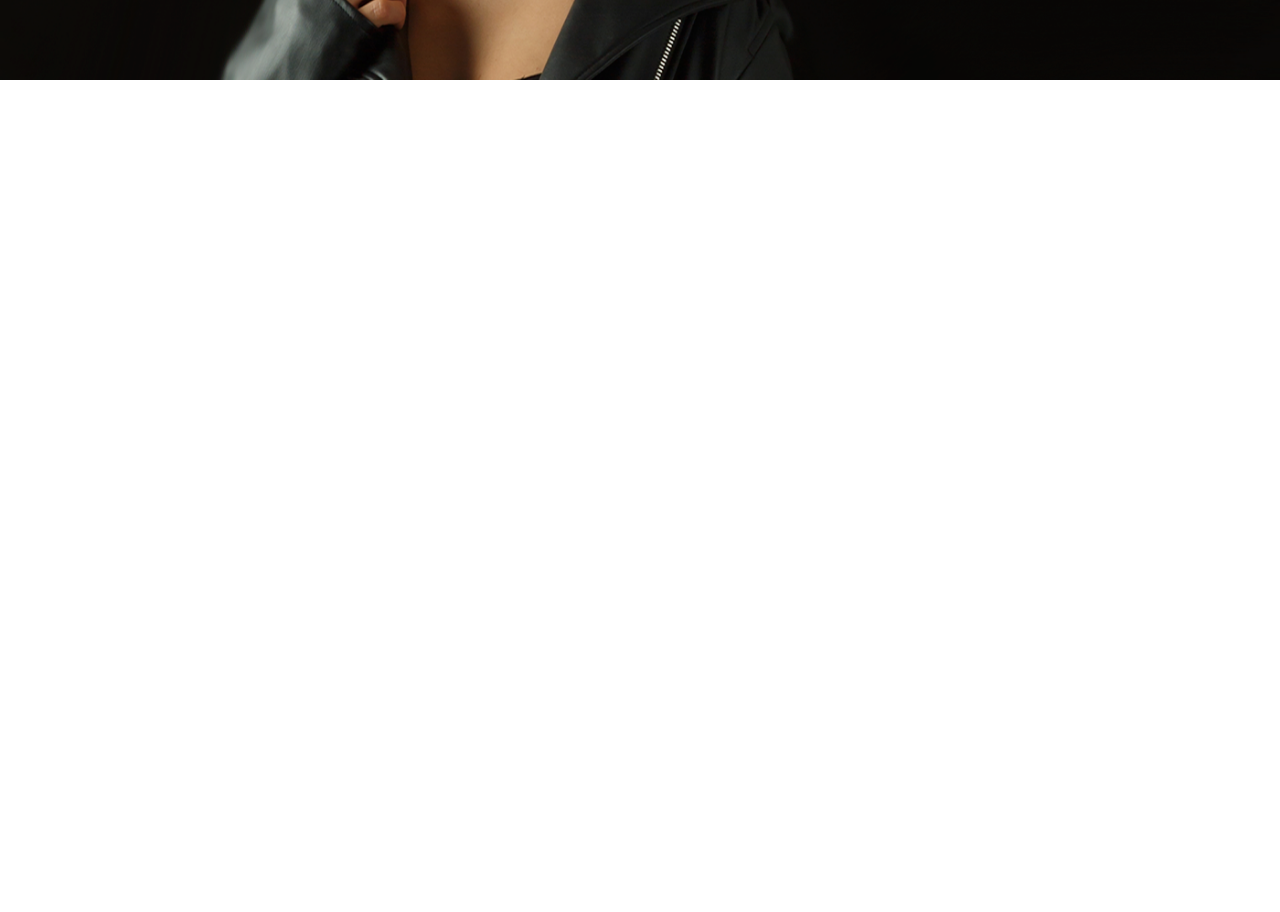
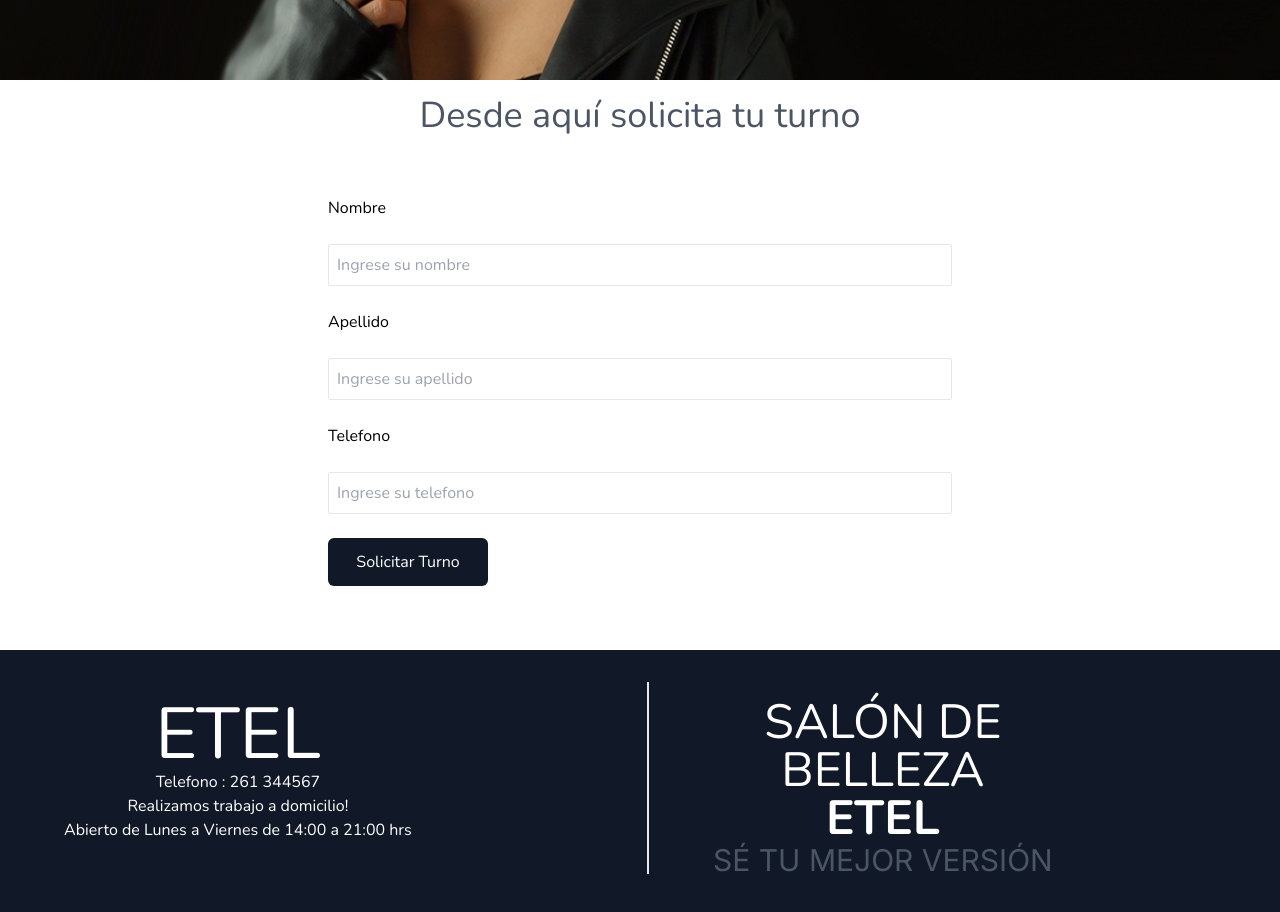
Before and after one commit to martinsetaro/etel-salon-belleza, a Next.js app: page /Turnos in a window 1280 px wide. Shown: the part 560-1472 px from the top of the page. Before the commit the page ends 800 px from the top, so only its background shows below. Built offline with nearby package versions, Linux system fonts and the light colour scheme.

Commit message:
agregado de footer

```diff
--- a/src/app/Nosotros/page.jsx
+++ /dev/null
@@ -1,12 +0,0 @@
-"use client";
-import React from 'react'
-
-const page = () => {
-  return (
-    <div>
-      <h2 className='text-5xl text-center'>Acá nosotros</h2>
-    </div>
-  )
-}
-
-export default page
--- a/src/app/Turnos/page.js
+++ b/src/app/Turnos/page.js
@@ -3,13 +3,47 @@ import { useState } from "react";
 import Header from "@/components/Header";
 
 
+
 const page = () => {
 
   return (
-    <div>
 
 
+    <div className="w-full h-auto p-4 pb-12">
+       <h2 className="text-4xl text-center font-nunito text-gray-600"> Desde aquí solicita tu turno</h2>
+       <div className="w-full h-auto pt-3 pb-4 flex justify-center">
+        <form className="w-1/2 h-auto mt-12  flex flex-col gap-6 font-nunito">
+          <label>Nombre</label>
+          <input
+          type="text"
+          placeholder="Ingrese su nombre"
+          className="pl-2 border-[.1rem] rounded-sm pt-2 pb-2"
+          />
+          <label>Apellido</label>
+          <input
+          type="text"
+          placeholder="Ingrese su apellido"
+          className="pl-2 border-[.1rem] rounded-sm pt-2 pb-2"
+          />
+          <label>Telefono</label>
+          <input
+          type="number"
+          placeholder="Ingrese su telefono"
+          className="pl-2 border-[.1rem] rounded-sm pt-2 pb-2"
+          min='0'
+          />
+          <button
+          className="bg-gray-900 text-white font-nunito w-[10rem] h-[3rem] rounded-md"
+          >
+          Solicitar Turno
+          </button>
+
+        </form>
+
+       </div>
+
     </div>
+
 
   )
 }
--- a/src/app/layout.js
+++ b/src/app/layout.js
@@ -1,6 +1,7 @@
 import Header from '@/components/Header'
 import './globals.css'
 import { Inter } from 'next/font/google'
+import Footer from '@/components/Footer'
 
 const inter = Inter({ subsets: ['latin'] })
 
@@ -17,6 +18,7 @@ export default function RootLayout({ children }) {
       className={inter.className}>
         <Header/>
         {children}
+        <Footer/>
         </body>
     </html>
   )
--- a/src/app/page.js
+++ b/src/app/page.js
@@ -1,17 +1,19 @@
 
 import Bienvenidos from "@/components/Bienvenidos"
 import Trabajos from "@/components/Trabajos"
-
+import Footer from "@/components/Footer"
+import Layout from "./layout"
 
 const page = () => {
 
 
   return (
 
-    <div className="w-full h-[50rem]">
+
+
+    <div className="w-full h-auto">
       <Bienvenidos/>
       <Trabajos/>
-
     </div>
 
   )
--- /dev/null
+++ b/src/components/Footer.js
@@ -0,0 +1,32 @@
+"use client";
+import Navigation from "./Navigation";
+
+const Footer = () => {
+
+
+
+  return (
+    <div className="w-full h-80 bg-gray-900 text-white">
+      <div className="w-full h-[10rem] flex ">
+           <div className='w-1/2 h-auto pl-10 flex flex-col items-center font-nunito'>
+             <h2 className='text-7xl uppercase text-white font-nunito mt-12'>Etel </h2>
+             <h3>Telefono : 261 344567</h3>
+             <h3>Realizamos trabajo a domicilio!</h3>
+             <h3>Abierto de Lunes a Viernes de 14:00 a 21:00 hrs</h3>
+          </div>
+
+
+        <div className='w-full h-auto flex justify-center align-middle mt-8 '>
+            <div className='w-1/2 h-[12rem] border-l-2 pl-12'>
+                  <h2 className='text-5xl uppercase text-white text-center font-nunito mt-4'>Salón de belleza</h2>
+                  <h2 className='text-5xl uppercase text-white text-center font-nunito font-bold'>etel</h2>
+                  <h2 className='text-3xl uppercase text-gray-600 text-center'>Sé tu mejor versión</h2>
+            </div>
+
+        </div>
+        </div>
+    </div>
+  )
+}
+
+export default Footer
--- a/src/components/Header.jsx
+++ b/src/components/Header.jsx
@@ -10,8 +10,8 @@ const Header = () => {
   return (
     <div className="w-100% h-[40rem] flex flex-col backimagen">
         <div className="w-full h-[10rem] flex justify-around">
-           <div className='w-full h-[8rem] p-2 flex items-center'>
-             <h2 className='text-7xl uppercase text-white font-nunito ml-4'>Etel </h2>
+           <div className='w-full h-[8rem] pl-10 flex items-center'>
+             <h2 className='text-7xl uppercase text-white font-nunito'>Etel </h2>
           </div>
         <div className='w-full h-[8rem] p-2'>
            <Navigation/>
```
